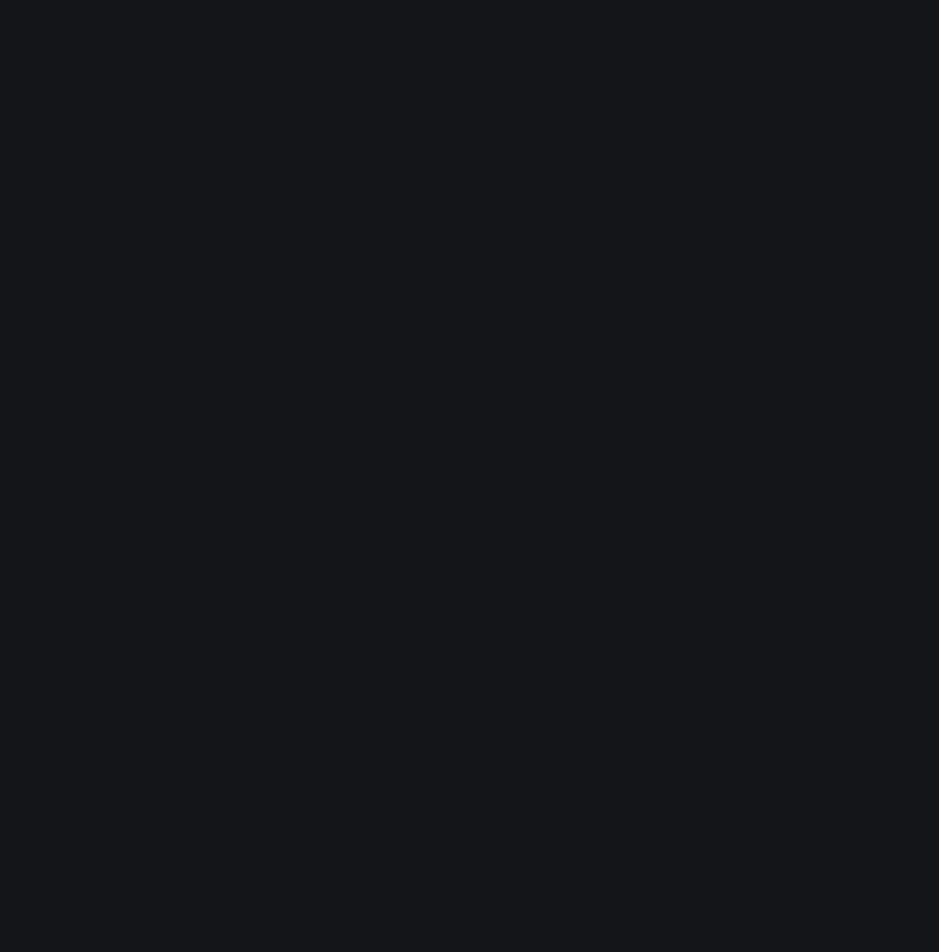
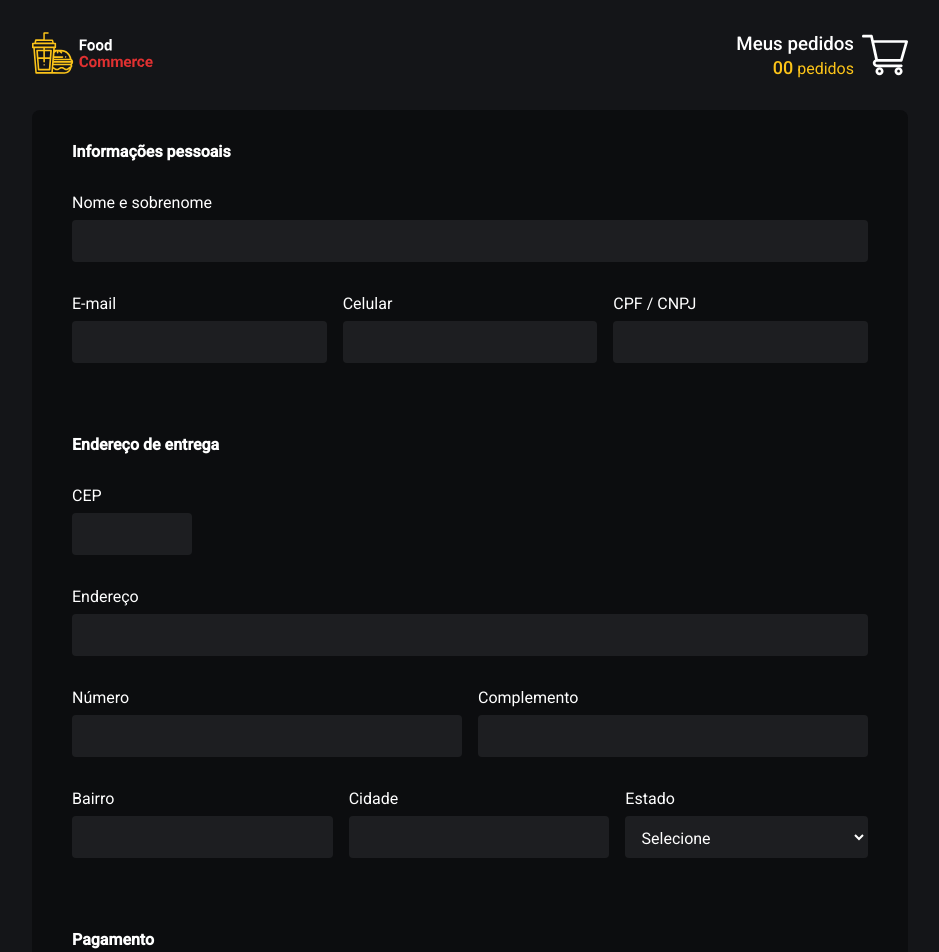
Before and after one commit to Katsuaki249/Food-Commerce-ReactJs, a React (Create React App) app: page /payment in a window 1280 px wide. Before the commit this address had no page. Shown: the top 952 px of the page, without its empty margins (170-1109 px from the left). Before the commit the page ends 800 px from the top, so only its background shows below. Built offline with nearby package versions, Linux system fonts and the light colour scheme; data requests are answered from the project's data file.

Commit message:
finalizado o formulário de dados para pagamento

```diff
--- a/src/components/ConfirmOrder/index.tsx
+++ /dev/null
@@ -1,19 +0,0 @@
-import { currencyFormat } from "../../helpers/currencyFormat"
-import { useCart } from "../../hooks/useCart"
-
-import { Container } from './styles'
-
-export function ConfirmORder() {
-  const { cart } = useCart()
-
-  const totalAmount = cart.reduce((acc, item) => (acc += item.subtotal), 0)
-
-  return (
-    <Container>
-      <button type="button">Finalizar Pedido</button>
-      <span>
-        Total <strong>{currencyFormat(totalAmount)}</strong>
-      </span>
-    </Container>
-  )
-}
--- /dev/null
+++ b/src/components/OrderCloseAction/ConfirmOrder/index.tsx
@@ -0,0 +1,19 @@
+import { currencyFormat } from "../../../helpers/currencyFormat"
+import { useCart } from "../../../hooks/useCart"
+
+import { Container } from '../styles'
+
+export function ConfirmORder() {
+  const { cart, confirmOrder } = useCart()
+
+  const totalAmount = cart.reduce((acc, item) => (acc += item.subtotal), 0)
+
+  return (
+    <Container>
+      <button type="button" onClick={confirmOrder} >Finalizar Pedido</button>
+      <span>
+        Total <strong>{currencyFormat(totalAmount)}</strong>
+      </span>
+    </Container>
+  )
+}
--- /dev/null
+++ b/src/components/OrderCloseAction/PayOrder/index.tsx
@@ -0,0 +1,19 @@
+import { currencyFormat } from "../../../helpers/currencyFormat"
+import { useCart } from "../../../hooks/useCart"
+
+import { Container } from '../styles'
+
+export function PayORder() {
+  const { cart, payOrder } = useCart()
+
+  const totalAmount = cart.reduce((acc, item) => (acc += item.subtotal), 0)
+
+  return (
+    <Container>
+      <button type="button" onClick={payOrder} >Pagar</button>
+      <span>
+        Total <strong>{currencyFormat(totalAmount)}</strong>
+      </span>
+    </Container>
+  )
+}
--- a/src/contexts/CartContext.tsx
+++ b/src/contexts/CartContext.tsx
@@ -1,4 +1,5 @@
 import { createContext, ReactNode, useState } from 'react'
+import { useNavigate } from 'react-router-dom'
 import { toast } from 'react-toastify'
 
 import { SnackData } from '../interfaces/SnackData'
@@ -17,6 +18,7 @@
   snackCartIncrement: (snack: Snack) => void
   snackCartDecrement: (snack: Snack) => void
   confirmOrder: () => void
+  payOrder: () => void
 }
 
 interface CartProviderProps {
@@ -26,6 +28,7 @@
 export const CartContext = createContext({} as CartContextProps)
 
 export function CartProvider({children}: CartProviderProps) {
+  const navigate = useNavigate()
   const [cart, setCart] = useState<Snack[]>([])
 
   function addSnackIntoCart(snack: SnackData): void {
@@ -96,6 +99,10 @@
   }
 
   function confirmOrder() {
+    navigate('/payment')
+  }
+
+  function payOrder() {
     return
   }
 
@@ -108,6 +115,7 @@
         snackCartIncrement,
         snackCartDecrement,
         confirmOrder,
+        payOrder,
       }}
     >
       {children}
--- a/src/pages/MyCart/Table/TableDesktop/index.tsx
+++ b/src/pages/MyCart/Table/TableDesktop/index.tsx
@@ -1,7 +1,7 @@
 import { FaTrashAlt } from 'react-icons/fa'
 import { useCart } from '../../../../hooks/useCart'
 
-import { ConfirmORder } from '../../../../components/ConfirmOrder'
+import { ConfirmORder } from '../../../../components/OrderCloseAction/ConfirmOrder'
 
 import { currencyFormat } from '../../../../helpers/currencyFormat'
 
--- a/src/pages/MyCart/Table/TableMobile/index.tsx
+++ b/src/pages/MyCart/Table/TableMobile/index.tsx
@@ -1,7 +1,7 @@
 import { FaTrashAlt } from 'react-icons/fa'
 import { useCart } from "../../../../hooks/useCart"
 
-import { ConfirmORder } from '../../../../components/ConfirmOrder'
+import { ConfirmORder } from '../../../../components/OrderCloseAction/ConfirmOrder'
 
 import { currencyFormat } from "../../../../helpers/currencyFormat"
 
--- /dev/null
+++ b/src/pages/Payment/index.tsx
@@ -0,0 +1,142 @@
+import { Head } from "../../components/Head";
+import { PayORder } from "../../components/OrderCloseAction/PayOrder";
+import { OrderHeader } from "../../components/OrderHeader";
+
+import { Container, Form, Inner } from "./styles";
+
+export default function Payment() {
+  return (
+    <Container>
+      <Head title='Pagamento' />
+      <OrderHeader />
+      <Inner>
+        <Form>
+          <h4>Informações pessoais</h4>
+
+          <div className='field'>
+            <label htmlFor='full-name'>Nome e sobrenome</label>
+            <input type="text" id='full-name' name='full-name' autoComplete='name' />
+          </div>
+
+          <div className="grouped">
+            <div className='field'>
+              <label htmlFor='email'>E-mail</label>
+              <input type="email" id='email' name='email' autoComplete='email' />
+            </div>
+
+            <div className='field'>
+              <label htmlFor='mobile'>Celular</label>
+              <input type="tel" id='mobile' name='mobile' autoComplete='phone' />
+            </div>
+
+            <div className='field'>
+              <label htmlFor='document'>CPF / CNPJ</label>
+              <input type="text" id='document' name='document' />
+            </div>
+          </div>
+
+          <h4>Endereço de entrega</h4>
+
+          <div className='field'>
+            <label htmlFor='zipcode'>CEP</label>
+            <input
+              type='text'
+              id='zipcode'
+              name='zipcode'
+              autoComplete='postal-code'
+              style={{width: '120px'}}
+            />
+          </div>
+
+          <div className='field'>
+            <label htmlFor='street'>Endereço</label>
+            <input type='text' id='street' name='street'/>
+          </div>
+
+          <div className='grouped'>
+            <div className='field'>
+              <label htmlFor='number'>Número</label>
+              <input type='text' id='number' name='number' />
+            </div>
+
+            <div className='field'>
+              <label htmlFor='complement'>Complemento</label>
+              <input type='text' id='complement' name='complement' />
+            </div>
+          </div>
+
+          <div className='grouped'>
+            <div className='field'>
+              <label htmlFor='neighborhood'>Bairro</label>
+              <input type='text' id='neighborhood' name='neighborhood' />
+            </div>
+
+            <div className='field'>
+              <label htmlFor='city'>Cidade</label>
+              <input type='text' id='city' name='city' />
+            </div>
+
+            <div className='field'>
+              <label htmlFor='state'>Estado</label>
+              <select id='state' name='state'>
+                <option value=''>Selecione</option>
+                <option value='AC'>Acre</option>
+                <option value='AL'>Alagoas</option>
+                <option value='AP'>Amapá</option>
+                <option value='AM'>Amazonas</option>
+                <option value='BA'>Bahia</option>
+                <option value='CE'>Ceará</option>
+                <option value='ES'>Espírito Santo</option>
+                <option value='GO'>Goiás</option>
+                <option value='MA'>Maranhão</option>
+                <option value='MT'>Mato Grosso</option>
+                <option value='MS'>Mato Grosso do Sul</option>
+                <option value='MG'>Minas Gerais</option>
+                <option value='PA'>Pará</option>
+                <option value='PB'>Paraíba</option>
+                <option value='PR'>Paraná</option>
+                <option value='PE'>Pernambuco</option>
+                <option value='PI'>Piauí</option>
+                <option value='RJ'>Rio de Janeiro</option>
+                <option value='RN'>Rio Grande do Norte</option>
+                <option value='RS'>Rio Grande do Sul</option>
+                <option value='RO'>Rondônia</option>
+                <option value='RR'>Roraima</option>
+                <option value='SC'>Santa Catarina</option>
+                <option value='SP'>São Paulo</option>
+                <option value='SE'>Sergipe</option>
+                <option value='TO'>Tocantins</option>
+                <option value='DF'>Distrito Federal</option>
+              </select>
+            </div>
+          </div>
+
+          <h4>Pagamento</h4>
+
+          <div className='field'>
+            <label htmlFor='credit-card-number'>Número do Cartão</label>
+            <input type='text' id='credit-card-number' name='credit-card-number' autoComplete='cc-number' />
+          </div>
+
+          <div className='field'>
+            <label htmlFor='credit-card-holder-name'>Nome impresso no cartão</label>
+            <input type='text' id='credit-card-holder-name' name='credit-card-holder-name' autoComplete='cc-name' />
+          </div>
+
+          <div className="grouped">
+            <div className='field'>
+              <label htmlFor='credit-card-expiration'>Validade (MM/AA)</label>
+              <input type='text' id='credit-card-expiration' name='credit-card-expiration' autoComplete='cc-exp' />
+            </div>
+
+            <div className='field'>
+              <label htmlFor='credit-card-code'>Código de segurança (CVV)</label>
+              <input type='text' id='credit-card-code' name='credit-card-code' autoComplete='cc-csc' />
+            </div>
+          </div>
+        </Form>
+        <PayORder />
+      </Inner>
+    </Container>
+  )
+}
--- /dev/null
+++ b/src/pages/Payment/styles.ts
@@ -0,0 +1,70 @@
+import styled from 'styled-components'
+
+export const Container = styled.div`
+  width: 100%;
+  max-width: 58.75rem;
+  padding: 2rem;
+  margin: auto;
+`
+
+export const Inner = styled.main`
+  background: ${({theme}) => theme.colors.black};
+  padding: 2rem 2.5rem;
+  border-radius: 8px;
+`
+
+export const Form = styled.form`
+  display: flex;
+  flex-direction: column;
+
+  h4 {
+    margin: 2.5rem 0 2rem;
+
+    &:first-child {
+      margin-top: 0;
+    }
+  }
+
+  .grouped {
+    flex-grow: 1;
+    display: flex;
+    flex-direction: row;
+    gap: 1rem;
+    width: 100%;
+  }
+
+  .field {
+    flex-grow: 1;
+    margin-bottom: 1rem;
+  }
+
+  label {
+    display: block;
+    color: ${({theme}) => theme.colors.white};
+    margin-bottom: 0.5rem;
+  }
+
+  input[type='email'],
+  input[type='number'],
+  input[type='tel'],
+  input[type='text'],
+  select {
+    flex-grow: 1;
+    background-color: ${({theme}) => theme.colors.gray800};
+    color: ${({theme}) => theme.colors.white};
+    border: 1px solid transparent;
+    border-radius: 4px;
+    transition: all 0.2s;
+    height: 42px;
+    width: 100%;
+    margin: 0 0 1rem;
+    padding: 0.7rem;
+  }
+
+  @media (max-width: 540px) {
+    .grouped {
+      flex-direction: column;
+    }
+  }
+
+`
--- a/src/routes.tsx
+++ b/src/routes.tsx
@@ -7,6 +7,7 @@
 import IceCreamsPage from './pages/Main/IceCreams'
 
 import MyCart from './pages/MyCart'
+import Payment from './pages/Payment'
 
 export function AppRoutes() {
   return (
@@ -18,6 +19,7 @@
         <Route path='/ice-creams' element={<IceCreamsPage />} />
       </Route>
       <Route path='cart' element={<MyCart />} />
+      <Route path='payment' element={<Payment />} />
     </Routes>
   )
 }
```
Also changed, not shown: src/components/OrderCloseAction/styles.ts (renamed from src/components/ConfirmOrder/styles.ts).
